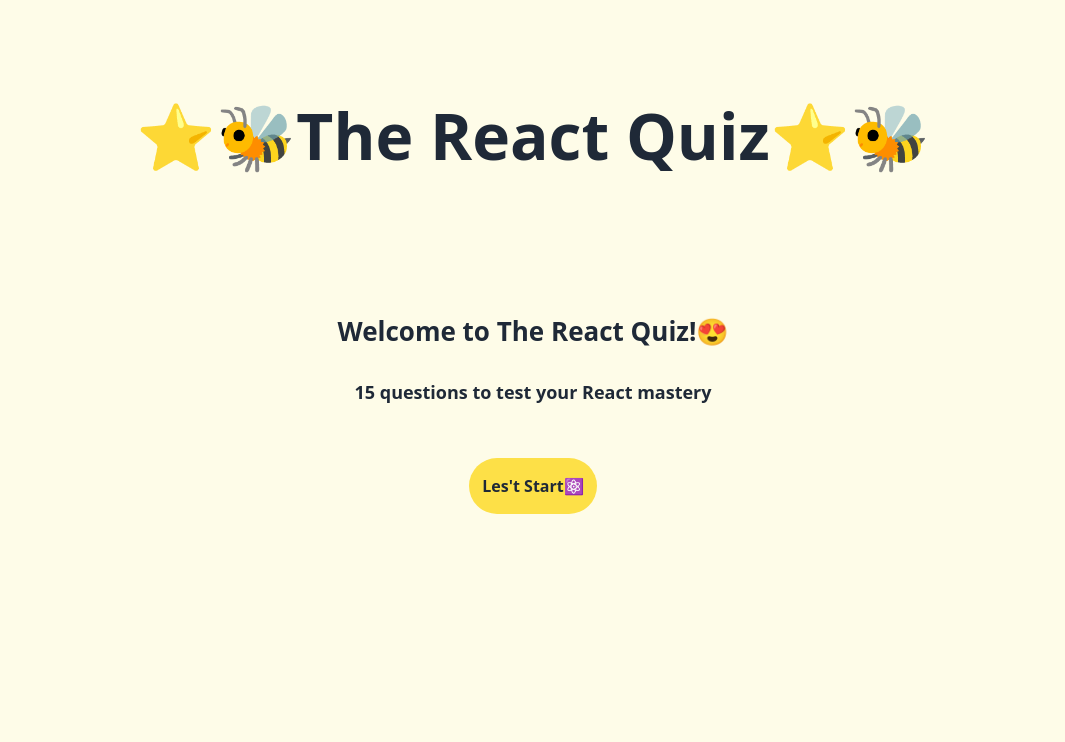
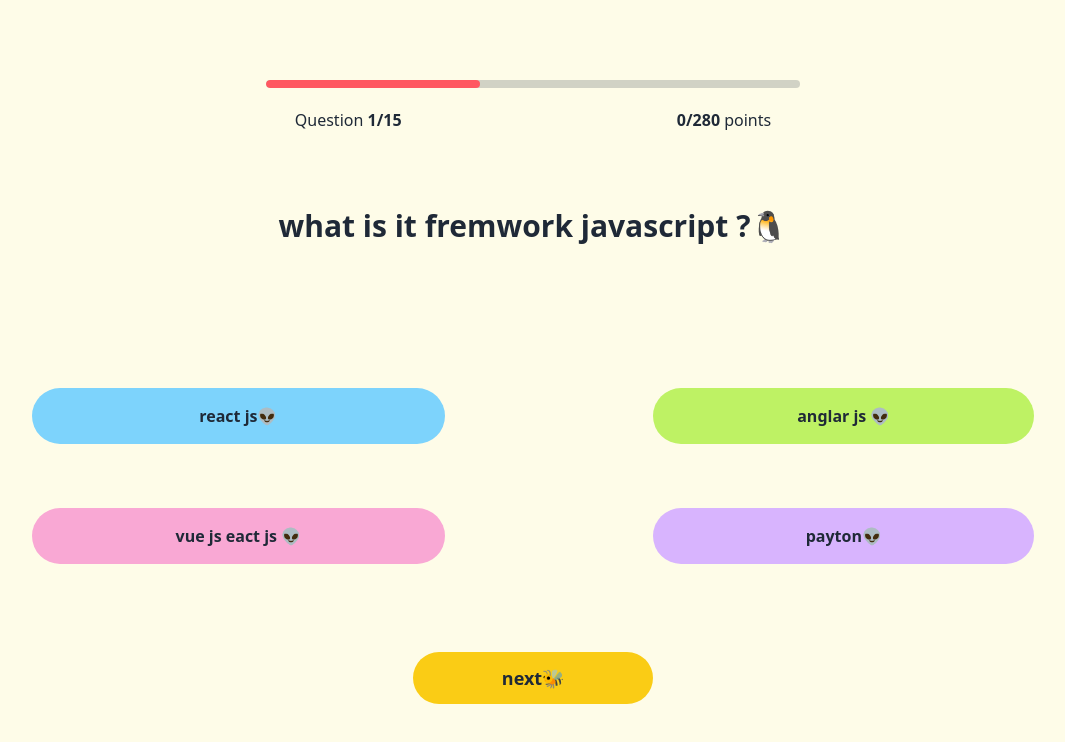
Before and after one commit to roshana01/Quiz-web, a React app: page / in a window 1280 px wide. Shown: the top 742 px of the page, without its empty margins (107-1172 px from the left). Built offline with nearby package versions, Linux system fonts and the light colour scheme; the HTML template or start-up script is replaced by a standard one.

Commit message:
finish style Quiestion

```diff
--- a/src/components/App.jsx
+++ b/src/components/App.jsx
@@ -1,13 +1,16 @@
 import React from "react";
 import Loading from "./Loading";
 import StartScreen from "./StartScreen";
+import Quiestion from "./Quiestion";
 
 export default function App() {
   return (
     <>
       <div className="contanier w-[100%] h-[100vh] bg-yellow-50  flex flex-col">
         {/* <Loading /> */}
-        <StartScreen />
+        {/* <StartScreen /> */}
+        <Quiestion/>
+
       </div>
     </>
   );
--- a/src/components/Quiestion.jsx
+++ b/src/components/Quiestion.jsx
@@ -0,0 +1,54 @@
+import React from "react";
+
+export default function Quiestion() {
+  return (
+    <>
+      <div className="flex w-full h-[500px]  justify-center">
+        <div className="flex flex-col ">
+          <div className="flex justify-center mt-20">
+            <progress
+              className="progress progress-error w-3/6 "
+              value={40}
+              max="100"
+            ></progress>
+          </div>
+          <div className="flex   justify-evenly p-5">
+            <p>
+              Question <span className="font-bold">1/15</span>
+            </p>
+            <p>
+              <span className="font-bold">0/280</span> points
+            </p>
+          </div>
+
+          <h1 className="my-14 text-3xl font-bold text-center">
+            what is it fremwork javascript ?🐧
+          </h1>
+          <div className="flex justify-center mt-14">
+            <div className="flex flex-col w-50 mr-36">
+              <button className="bg-sky-300 m-8 py-4 px-36 rounded-full font-bold">
+                react js👽
+              </button>
+              <button className="bg-pink-300 m-8 py-4 px-36 rounded-full font-bold">
+                vue js eact js 👽
+              </button>
+            </div>
+            <div className="flex flex-col w-50 ">
+              <button className="bg-lime-300 m-8 py-4 px-36 rounded-full font-bold">
+                anglar js 👽
+              </button>
+              <button className="bg-purple-300 m-8 py-4 px-36 rounded-full font-bold">
+                payton👽
+              </button>
+            </div>
+          </div>
+          <div className="flex justify-center ">
+            <button className="bg-yellow-400 w-60 py-3 rounded-full text-lg font-bold mt-14">
+              next🐝
+            </button>
+          </div>
+        </div>
+      </div>
+    </>
+  );
+}
```
